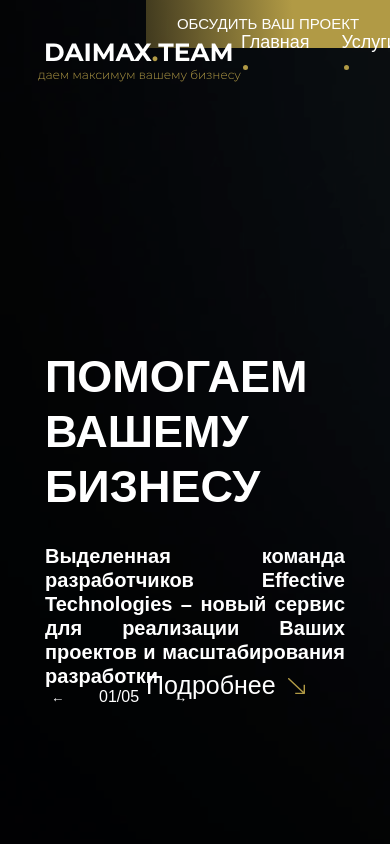
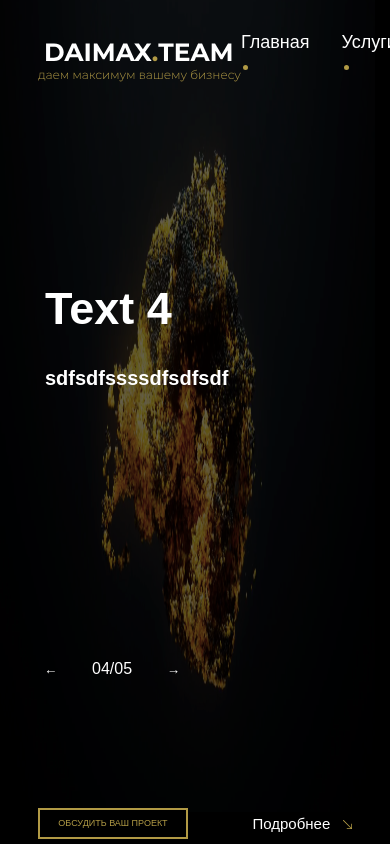
Before and after one commit to DesOnnit/test-app3, a React (Create React App) app: page / in a window 390 px wide. Shown: the top 844 px of the page. Built offline with nearby package versions, Linux system fonts and the light colour scheme.

Commit message:
add mobile header

```diff
--- a/src/components/App/App.js
+++ b/src/components/App/App.js
@@ -11,11 +11,13 @@
 function App() {
 
   const [isVisitable,setIsVisitable] = useState(true);
+
   useEffect(() => {
     window.addEventListener(`resize`, () => {
       let size = window.innerWidth
       size <=1750? setIsVisitable(false):setIsVisitable(true);
     })},[])
+
   return (
     <div className="App">
       <NavBar
--- a/src/components/Header/Header.css
+++ b/src/components/Header/Header.css
@@ -1,4 +1,3 @@
-
 .header:before {
     content: '';
     display: block;
@@ -25,6 +24,7 @@
     padding-bottom: 256px;
     max-width: 1275px;
     height: 443px;
+    position: relative;
 }
 
 .header__info__title {
@@ -50,10 +50,10 @@
     display: flex;
     flex-direction: column;
     justify-content: space-between;
-    height:700px;
+    height: 696px;
     position: absolute;
     right: 0;
-    top:0;
+    bottom: 0;
 }
 
 .header__counter {
@@ -78,6 +78,7 @@
     text-align: justify;
     color: #FFFFFF;
     text-decoration: none;
+    align-self: end;
 }
 
 .header__links__about_arrow {
@@ -88,12 +89,32 @@
     margin-left: 12.75px;
 }
 
+.header__for-links {
+    position: relative;
+}
+
+.header__links__button {
+    width: 244px;
+    height: 48px;
+    background: linear-gradient(266.15deg, #B19A45 39.63%, rgba(177, 154, 69, 0) 131.87%);
+    font-style: normal;
+    font-weight: 500;
+    font-size: 15px;
+    line-height: 18px;
+    text-align: justify;
+    color: #FFFFFF;
+    text-align: center;
+    border: none;
+    cursor: pointer;
+}
+
 @media screen and (min-width: 325px) and (max-width:500px) {
-    .header__container {
-        margin: 172px auto 0;
-        padding-bottom: 0;
+    .header__info {
+        display: flex;
+        flex-direction: column;
+        margin: 172px auto 20px;
         width: 300px;
-        height: 553px;
+        height: 359px;
     }
 
     .header__info__title {
@@ -107,8 +128,48 @@
         line-height: 24px;
     }
 
-    .header__info {
-        max-width: 300px;
-        margin-bottom: 20px;
+    .header__links {
+        display: flex;
+        flex-direction: row;
+        justify-content: space-between;
+        height: 31px;
+        position: relative;
+        top: 130px;
+        align-items: center;
     }
+
+    .header__links__button {
+        background: black;
+        border: 2px solid #B19A45;
+        color: #B19A45;
+        font-size: 9px;
+        line-height: 11px;
+        width: 150px;
+        height: 31px;
+    }
+
+    .header__links__about {
+        font-size: 15px;
+        line-height: 18px;
+        align-self: center;
+    }
+
+    .header__links__about_arrow {
+        width: 9px;
+        height: 9px;
+    }
+    .header__container {
+        margin: 172px auto 0;
+        padding-bottom: 87px;
+        max-width: 1275px;
+        min-width: 300px;
+        height: 553px;
+    }
+    .header__links__about_arrow {
+        background: url(../../utils/img/VectorMobile.svg) no-repeat center;
+    }
+    .header:before {
+        background: url(../../utils/img/BeforeMobile.svg) no-repeat;
+    }
+
 }
--- a/src/components/Header/Header.js
+++ b/src/components/Header/Header.js
@@ -3,16 +3,17 @@
 import './Header.css'
 export default function Header() {
     const [counter, setCounter] = useState(1)
-    let counterLogic = () => counter === slaider.length+1 ? setCounter(1) : setCounter(counter) || counter === 0 ? setCounter(slaider.length) : setCounter(counter)
+    let counterLogic = () => counter === slaider.length + 1 ? setCounter(1) : setCounter(counter) || counter === 0 ? setCounter(slaider.length) : setCounter(counter)
 
     useEffect(() => {
         counterLogic();
-        /* setTimeout(()=>setCounter(counter + 1),2000) */
+        setTimeout(() => setCounter(counter + 1), 2000)
     }, [counter])
 
     return (
         <div className='header'>
             <div className='header__container'>
+                <div className='header__for-links'>
                     {slaider.slice(`${counter - 1}`, `${counter}`).map((card) => (
                         <div className='header__info'>
                             <h1 className='header__info__title'>{card.title}</h1>
@@ -25,13 +26,9 @@
                         <button className='header__counter__button' onClick={() => setCounter(counter + 1)}>&#8594;</button>
                     </div>
                     <div className='header__links'>
-                   {/*  <div className='header__counter'>
-                        <button className='header__counter__button' onClick={() => setCounter(counter - 1)}>&#8592;</button>
-                        <span>0{counter}/0{slaider.length}</span>
-                        <button className='header__counter__button' onClick={() => setCounter(counter + 1)}>&#8594;</button>
-                    </div> */}
-                    <button className='navbar__button'>ОБСУДИТЬ ВАШ ПРОЕКТ</button>
-                    <a href="*" className='header__links__about'>Подробнее<span className='header__links__about_arrow'/></a>
+                        <button className='header__links__button'>ОБСУДИТЬ ВАШ ПРОЕКТ</button>
+                        <a href="*" className='header__links__about'>Подробнее<span className='header__links__about_arrow' /></a>
+                    </div>
                 </div>
             </div>
         </div>
--- a/src/components/NavBar/NavBar.css
+++ b/src/components/NavBar/NavBar.css
@@ -21,22 +21,6 @@
     height: 91px;
 }
 
-.navbar__button {
-    width: 244px;
-    height: 48px;
-    background: linear-gradient(266.15deg, #B19A45 39.63%, rgba(177, 154, 69, 0) 131.87%);
-    font-style: normal;
-    font-weight: 500;
-    font-size: 15px;
-    line-height: 18px;
-    text-align: justify;
-    color: #FFFFFF;
-    /* position: absolute;
-    top: 91px;
-    right: 0; */
-    text-align: center;
-    border: none;
-}
 .navbar__burger{
     border: none;
     background: url(../../utils/img/HeaderBurger.svg) no-repeat;
@@ -46,6 +30,3 @@
 .navbar__burger_hiden{
     display:none;
 }
-@media screen and (min-width: 325px) and (max-width:500px) {
-
-}
--- a/src/components/NavBar/NavBar.js
+++ b/src/components/NavBar/NavBar.js
@@ -13,7 +13,6 @@
                 ))}
             </div>
             <button className={!props.hiden? 'navbar__burger':'navbar__burger_hiden'}/>
-            {/* <button className='navbar__button'>ОБСУДИТЬ ВАШ ПРОЕКТ</button> */}
         </div>
     )
 }
```
Also changed, not shown: src/utils/img/BeforeMobile.svg (added), src/utils/img/VectorMobile.svg (added). Lines whose indentation alone changed are shown as unchanged.
